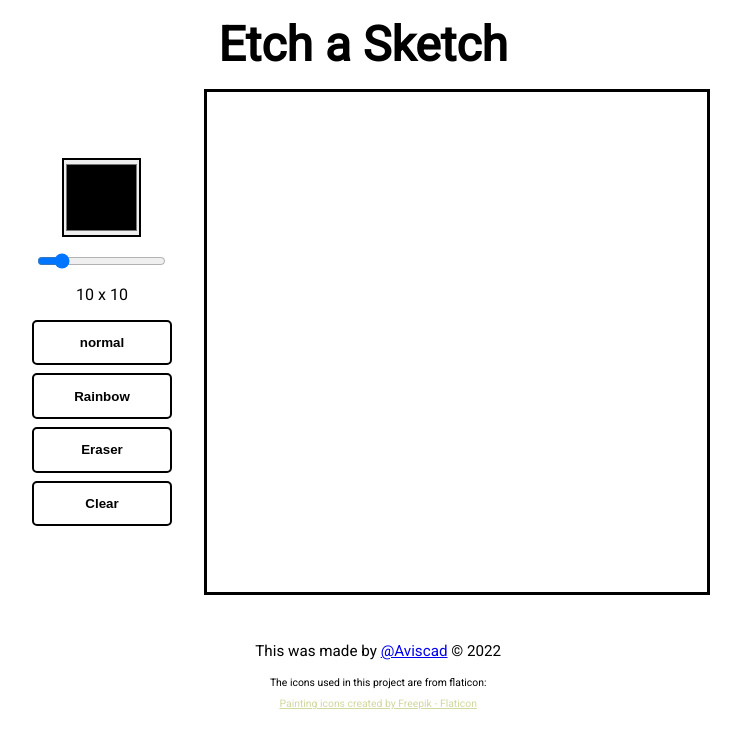
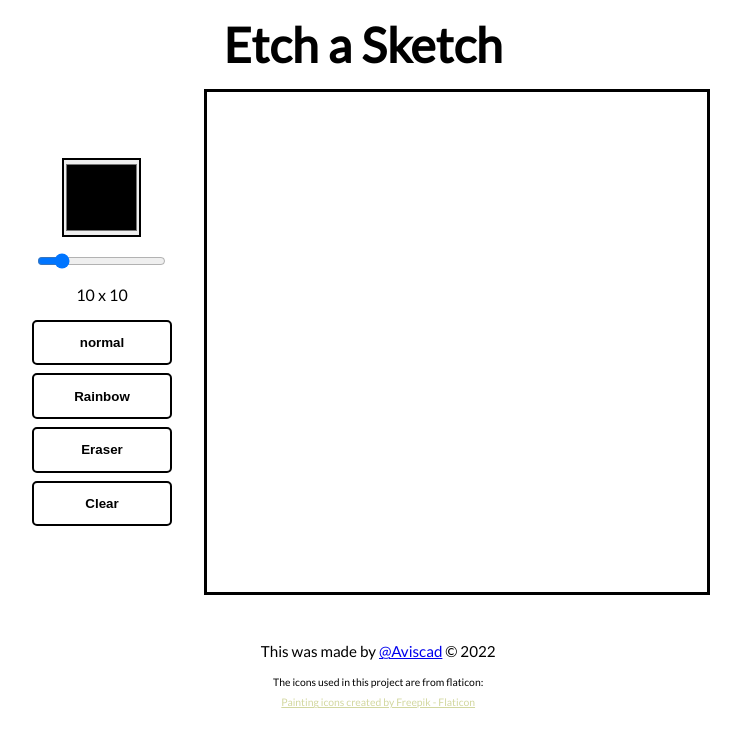
Before and after one commit to Aviscad/etch-a-sketch, a plain HTML site: page index.html in a window 1280 px wide. Shown: the top 748 px of the page, without its empty margins (277-1018 px from the left). Drawn offline with Linux system fonts and the light colour scheme.

Commit message:
Showcase image

```diff
--- a/css/style.css
+++ b/css/style.css
@@ -1,4 +1,4 @@
-@import url('https://fonts.googleapis.com/css2?family=Roboto&display=swap');
+@import url('https://fonts.googleapis.com/css2?family=Lato&display=swap');
 *,*::after,*::before{
     margin: 0;
     padding: 0;
@@ -8,7 +8,7 @@
 html{
     font-size: 16px;
     box-sizing: inherit;
-    font-family: 'Roboto', sans-serif;
+    font-family: 'Lato', sans-serif;
     overflow-x: hidden;
 }
 
```
Also changed, not shown: assets/showcase/etch-a-sketch-view.png (added).
